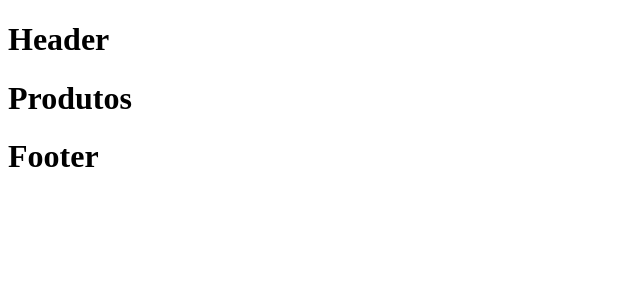
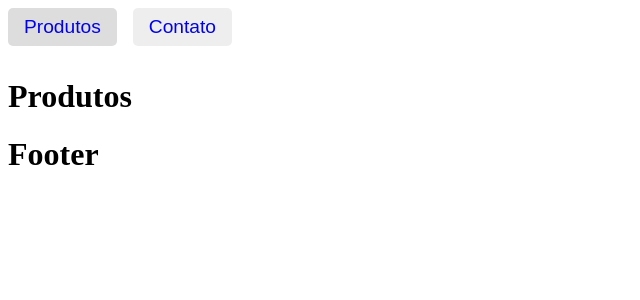
Before and after one commit to gabrigabs/react-simple-app, a React (Vite) app: page / in a window 1280 px wide. Shown: the top 300 px of the page, without its empty margins (0-640 px from the left). Built offline with nearby package versions, Linux system fonts and the light colour scheme.

Commit message:
Implement Header

```diff
--- a/src/components/contato/Contato.css
+++ b/src/components/contato/Contato.css
@@ -0,0 +1,28 @@
+.header{
+    margin-bottom: 2rem;
+}
+
+.header ul{
+    display: flex;
+    padding: 0px;
+    margin: 0px;
+    list-style: none;
+}
+
+.header ul li{
+    margin-right: 1rem;
+}
+
+.link {
+    text-decoration: none;
+    display: block;
+    font-size: 1.2rem;
+    font-family: Arial, Helvetica, sans-serif;
+    background: #eee;
+    padding: 0.5rem 1rem;
+    border-radius: 5px;
+}
+.active,
+.link:hover {
+    background: #ddd;
+}
--- a/src/components/header/Header.jsx
+++ b/src/components/header/Header.jsx
@@ -1,8 +1,18 @@
 import React from 'react'
 import './Header.css'
+import { NavLink } from 'react-router-dom'
 
 export const Header = () => {
   return (
-    <div><h1>Header</h1></div>
+    <nav className="header">
+        <ul>
+            <li>
+                <NavLink className="link" to={"/"} end> Produtos </NavLink>
+            </li>
+            <li>
+                <NavLink className="link" to={"contato"}> Contato </NavLink>
+            </li>
+        </ul>
+    </nav>
   )
 }
```
